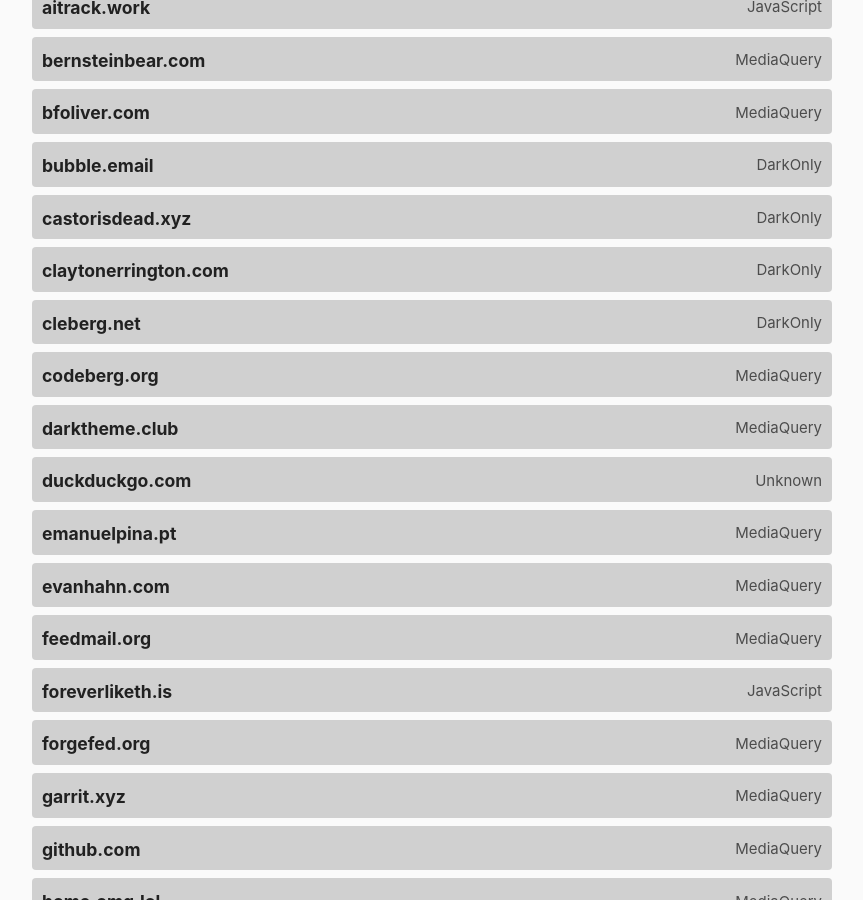
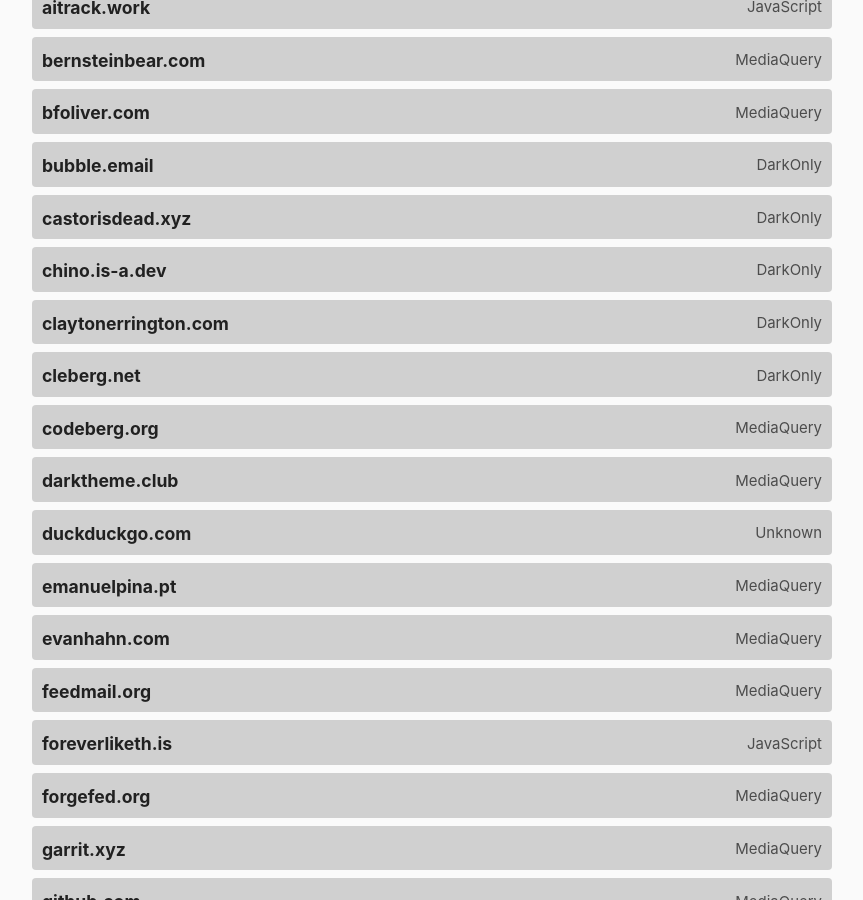
Before and after one commit to katherinek727/darktheme.club, a Jekyll site: the page built from index.md, in a window 1280 px wide and 900 px high, scrolled down 849 px. Shown: the whole window, without its empty margins (208-1071 px from the left). Built offline with Jekyll 4.4.1, drawn with Linux system fonts in a browser that asks for light colours.

Commit message:
Add chino.is-a.dev

```diff
--- a/_data/sites.yml
+++ b/_data/sites.yml
@@ -37,6 +37,11 @@
   url: https://castorisdead.xyz
   method: darkonly
   last_checked: 2022-21-12
+
+- domain: chino.is-a.dev
+  url: https://chino.is-a.dev/
+  method: darkonly
+  last_checked: 2023-02-01
 
 - domain: claytonerrington.com
   url: https://claytonerrington.com/
```
